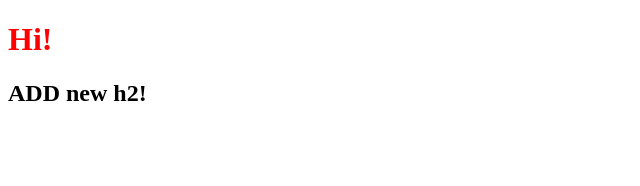
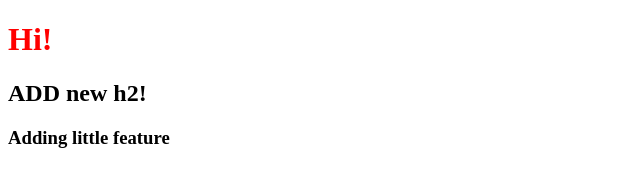
Before and after one commit to vith47/background-generator, a plain HTML site: page index.html in a window 1280 px wide. Shown: the whole page, without its empty margins (0-640 px from the left). Drawn offline with Linux system fonts and the light colour scheme.

Commit message:
add little feature

```diff
--- a/index.html
+++ b/index.html
@@ -10,6 +10,7 @@
   <body>
     <h1>Hi!</h1>
     <h2>ADD new h2!</h2>
+    <h3>Adding little feature</h3>
     <script src="script.js"></script>
   </body>
 </html>
```
